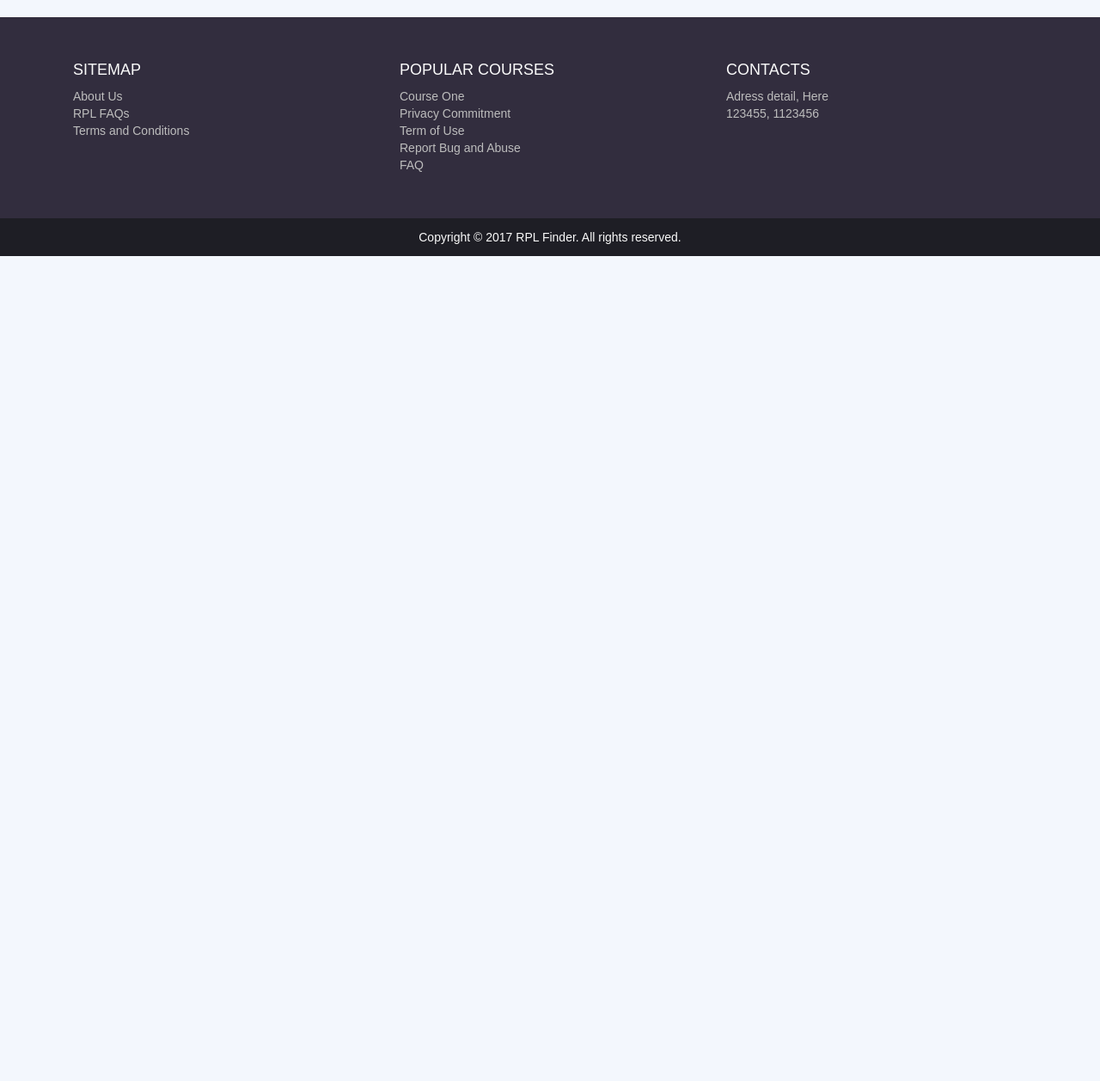
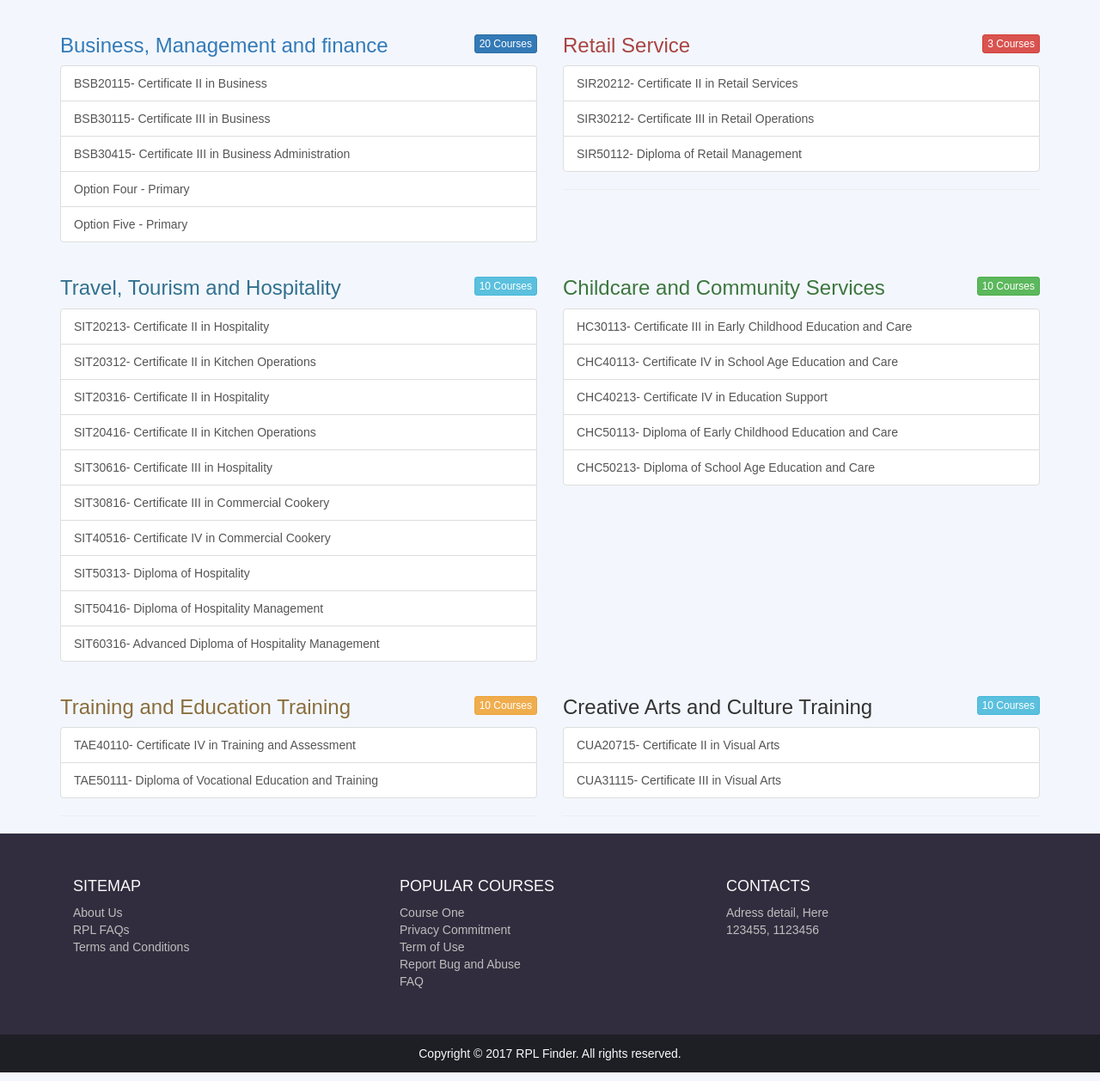
Before and after one commit to captainbee017/rpl_template, a Django app: page /qualification/ in a window 1280 px wide. Shown: the part 118-1376 px from the top of the page at 86% size. Before the commit the page ends 416 px from the top, so only its background shows below. Run offline with Django 3.2, Linux system fonts and the light colour scheme; parts of the project's set-up code (start-up, migrations or seed data) failed here and were passed over; some libraries are stand-ins or nearby versions.

Commit message:
qualification page done

```diff
--- a/bot/templates/qualification_page.html
+++ b/bot/templates/qualification_page.html
@@ -1,6 +1,58 @@
 {% extends "base.html" %}
 
 {% block stylesheet %}
+
+ <style>
+
+
+/* this is the bit that gives the border color */
+div.list-category h3.title{
+	display: block;
+	padding: 14px 0 15px 0;
+	font-size: 20px;
+	font-weight: 100;
+	margin-bottom: 0px;
+	border-bottom: 1px solid;
+}
+
+div.list-category span.list-footer{
+	display: block;
+	padding: 14px 0 15px 0;
+	font-size: 20px;
+	font-weight: 100;
+	margin-bottom: 0px;
+	border-bottom: 1px solid;
+}
+
+/* removes the border at the top of the list so it doesnt cover up the border above */
+div.list-category a.list-group-item:first-child{
+	border-top: 0;
+}
+
+div.list-category .list-footer{
+	margin-top:-15px;
+}
+
+div.list-category a.list-group-item {
+	border-left: 0;
+	border-right: 0;
+	border-radius: 0;
+	border-bottom: 1px solid #E0E4E9;
+	color: #4c4c4c;
+	text-decoration: none;
+	padding-left: 0;
+	padding-right: 0;
+	overflow: hidden;
+}
+
+.truncate {
+	width: 80%;
+	white-space: nowrap;
+	overflow: hidden;
+	text-overflow: ellipsis;
+}
+
+ </style>
 
 {% endblock stylesheet %}
 
@@ -8,6 +60,111 @@
 
 {% block primary_container %}
 
+<div class="container">
+	<div class="row">
+		<div class="col-md-6 list-category text-primary">
+			<h3 class="title">
+			    Business, Management and finance
+                <a href="#" class="btn btn-xs btn-primary pull-right">20 Courses</a>
+			</h3>
+			<div class="list-group">
+				<a href="#" class="list-group-item">BSB20115- Certificate II in Business</a>
+				<a href="#" class="list-group-item">BSB30115- Certificate III in Business</a>
+				<a href="#" class="list-group-item">BSB30415- Certificate III in Business Administration</a>
+				<a href="#" class="list-group-item">Option Four - Primary</a>
+				<a href="#" class="list-group-item">Option Five - Primary</a>
+			</div>
+		</div>
+
+		<div class="col-md-6 list-category text-danger">
+
+			<h3 class="title">
+				Retail Service
+                <a href="#" class="btn btn-xs btn-danger pull-right">3 Courses</a>
+			</h3>
+
+			<div class="list-group">
+				<a href="#" class="list-group-item">SIR20212- Certificate II in Retail Services</a>
+				<a href="#" class="list-group-item">SIR30212- Certificate III in Retail Operations</a>
+				<a href="#" class="list-group-item">SIR50112- Diploma of Retail Management</a>
+			</div>
+			<hr>
+		</div>
+	</div>
+
+
+	<div class="row">
+
+		<div class="col-md-6 list-category text-info">
+
+			<h3 class="title">
+				Travel, Tourism and Hospitality
+				<a class="btn btn-xs btn-info pull-right">10 Courses</a>
+			</h3>
+
+			<div class="list-group">
+				<a href="#" class="list-group-item">SIT20213- Certificate II in Hospitality</a>
+				<a href="#" class="list-group-item">SIT20312- Certificate II in Kitchen Operations</a>
+				<a href="#" class="list-group-item">SIT20316- Certificate II in Hospitality</a>
+				<a href="#" class="list-group-item">SIT20416- Certificate II in Kitchen Operations</a>
+				<a href="#" class="list-group-item">SIT30616- Certificate III in Hospitality</a>
+				<a href="#" class="list-group-item">SIT30816- Certificate III in Commercial Cookery</a>
+				<a href="#" class="list-group-item">SIT40516- Certificate IV in Commercial Cookery</a>
+				<a href="#" class="list-group-item">SIT50313- Diploma of Hospitality</a>
+				<a href="#" class="list-group-item">SIT50416- Diploma of Hospitality Management</a>
+				<a href="#" class="list-group-item">SIT60316- Advanced Diploma of Hospitality Management</a>
+			</div>
+		</div>
+
+		<div class="col-md-6 list-category text-success">
+
+			<h3 class="title ">
+				Childcare and Community Services
+				<a class="btn btn-xs btn-success pull-right">10 Courses</a>
+			</h3>
+
+			<div class="list-group">
+				<a href="#" class="list-group-item">HC30113- Certificate III in Early Childhood Education and Care</a>
+				<a href="#" class="list-group-item">CHC40113- Certificate IV in School Age Education and Care</a>
+				<a href="#" class="list-group-item">CHC40213- Certificate IV in Education Support</a>
+				<a href="#" class="list-group-item">CHC50113- Diploma of Early Childhood Education and Care</a>
+				<a href="#" class="list-group-item">CHC50213- Diploma of School Age Education and Care</a>
+			</div>
+		</div>
+
+	</div>
+    <div class="row">
+
+		<div class="col-md-6 list-category text-warning">
+
+			<h3 class="title">
+				Training and Education Training
+				<a class="btn btn-xs btn-warning pull-right">10 Courses</a>
+			</h3>
+
+			<div class="list-group">
+				<a href="#" class="list-group-item">TAE40110- Certificate IV in Training and Assessment</a>
+				<a href="#" class="list-group-item">TAE50111- Diploma of Vocational Education and Training </a>
+			</div>
+			<hr>
+		</div>
+
+		<div class="col-md-6 list-category text-default">
+
+			<h3 class="title ">
+				Creative Arts and Culture Training
+				<a class="btn btn-xs btn-info pull-right">10 Courses</a>
+			</h3>
+
+			<div class="list-group">
+				<a href="#" class="list-group-item">CUA20715- Certificate II in Visual Arts</a>
+				<a href="#" class="list-group-item">CUA31115- Certificate III in Visual Arts</a>
+			</div>
+			<hr>
+		</div>
+	</div>
+</div>
+
 {% endblock primary_container %}
 
 {% block javascript %}
```
Also changed, not shown: councelar/settings.py (+7 -5 lines), 1 other file.
